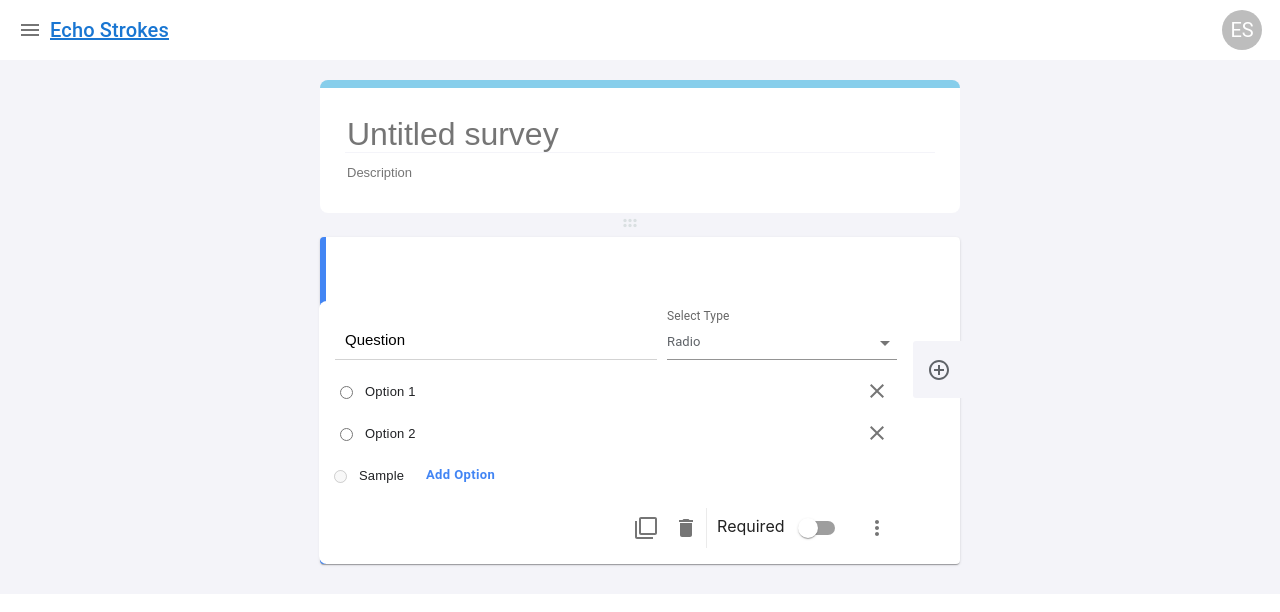
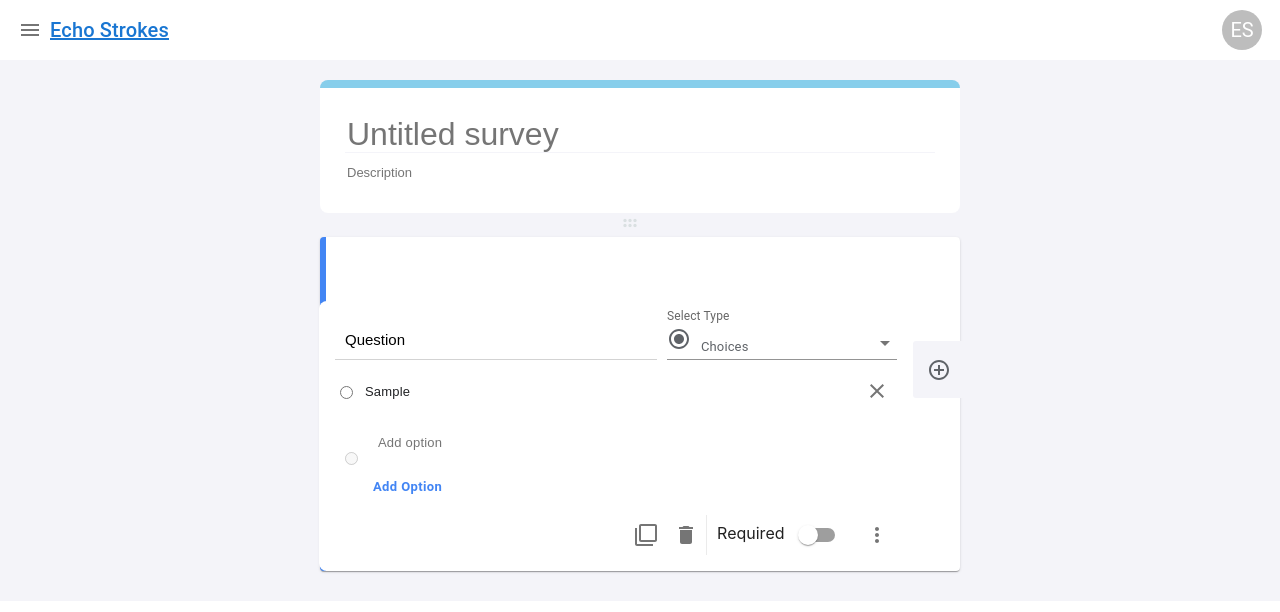
Before and after one commit to sannjayy/react-survey-forms, a React (Create React App) app: page /form/1 in a window 1280 px wide. Both pictures are taken after typing "Sample" into the empty fields and a click on the button "Add Option". Shown: the top 612 px of the page. Built offline with nearby package versions, Linux system fonts and the light colour scheme.

Commit message:
grid options on process

```diff
--- a/src/components/Form/AddOptionsField.js
+++ b/src/components/Form/AddOptionsField.js
@@ -1,45 +1,45 @@
 // import CropOriginalIcon from '@mui/icons-material/CropOriginal';
-import { FormControlLabel, Button  } from '@mui/material';
-import ShortTextIcon from '@mui/icons-material/ShortText';
-import CloseIcon from '@mui/icons-material/Close';
-import { IconButton } from '@mui/material';
+// import { FormControlLabel, Button } from '@mui/material';
+// import ShortTextIcon from '@mui/icons-material/ShortText';
+// import CloseIcon from '@mui/icons-material/Close';
+// import { IconButton } from '@mui/material';
+// import { useState } from 'react';
+import GridOptions from '../Section/GridOptions';
+import SimpleOptions from '../Section/SimpleOptions';
 
-export default function AddOptionsField({ question, i, handleChangeOption, handleRemoveOption, handleAddOption}) {
-	return (
-		<div>
-			{question.options.map((option, j) => (
-				<div className="add_question_body" key={j}>
-					{
-						(question.questionType !== 'text') ?
-							<input type={question.questionType} style={{ marginRight: '10px' }} /> :
-							<ShortTextIcon style={{ marginRight: '10px' }} />
-					}
-					<div>
-						<input type='text' className='text_input' placeholder='option' onChange={(e) => handleChangeOption(e.target.value, i, j)} value={question.options[j].optionText} />
-						{/* value={question.options[j].optionText} /> */}
-					</div>
+export default function AddOptionsField({
+    question,
+    i,
+    handleChangeOption,
+    handleRemoveOption,
+    handleAddOption,
 
-					{/* <CropOriginalIcon /> */}
+    questions,
+    setQuestions,
+}) {
 
-					<IconButton aria-label="delete" onClick={() => handleRemoveOption(i, j)}>
-						<CloseIcon  />
-					</IconButton>
-				</div>
-			))}
-			{question.options.length < 5 ? (
-				<div className='add_question_body'>
-					<FormControlLabel disabled control={
-						(question.questionType !== 'text') ?
-							<input type={question.questionType} color="primary" inputprops={{ 'aria-label': 'secondary checkbox' }} style={{ marginLeft: '10px', marginRight: '10px' }} disabled /> :
-							<ShortTextIcon style={{ marginRight: '10px' }} />
-					} label={
-						<div>
-							<input type='text' className="text_input" style={{ fontSize: '13px', width: '60px' }} placeholder="add other" />
-							<Button size="small" style={{ textTransform: 'none', color: "#4285f4", fontSize: '13px', fontWeight: '600' }} onClick={() => handleAddOption(i)}>Add Option</Button>
-						</div>
-					} />
-				</div>
-			) : ''}
-		</div>
-	)
+
+    return (
+        <>
+            {(question.questionType === 'CHECKBOX_GRID' || question.questionType === 'RADIO_GRID') ?
+                <GridOptions
+                    question={question}
+                    i={i}
+                    handleAddOption={handleAddOption}
+
+                    questions={questions}
+                    setQuestions={setQuestions}
+                />
+                :
+                <SimpleOptions
+                    question={question}
+                    i={i}
+                    handleChangeOption={handleChangeOption}
+                    handleRemoveOption={handleRemoveOption}
+                    handleAddOption={handleAddOption}
+                />
+            }
+        </>
+
+    )
 }
--- a/src/components/Form/AddQuestionField.js
+++ b/src/components/Form/AddQuestionField.js
@@ -1,11 +1,16 @@
 import { MenuItem, Select  } from '@mui/material';
-
-// import CheckBoxIcon from '@mui/icons-material/CheckBox';
-// import RadioButtonCheckedIcon from '@mui/icons-material/RadioButtonChecked';
-// import SubjectIcon from '@mui/icons-material/Subject';
+import CheckBoxIcon from '@mui/icons-material/CheckBox';
+import RadioButtonCheckedIcon from '@mui/icons-material/RadioButtonChecked';
+import SubjectIcon from '@mui/icons-material/Subject';
 import InputLabel from '@mui/material/InputLabel';
 import FormControl from '@mui/material/FormControl';
 import Grid from '@mui/material/Grid';
+import DragIndicatorSharpIcon from '@mui/icons-material/DragIndicatorSharp';
+import Divider from '@mui/material/Divider';
+import ArrowDropDownCircleSharpIcon from '@mui/icons-material/ArrowDropDownCircleSharp';
+import ViewModuleIcon from '@mui/icons-material/ViewModule';
+
+
 export default function AddQuestionField({ question, i, handleChangeQuestion, handleChangeQuestionDesc, addQuestionType, }) {
 
 	return (
@@ -24,38 +29,34 @@ export default function AddQuestionField({ question, i, handleChangeQuestion, ha
                     value={question.questionType}
                     labelId="select-type-label"
                 >
-                    <MenuItem value='text'>
-                        {/* <SubjectIcon style={{ marginRight: '10px' }} /> */}
+                    <MenuItem value='TEXT'>
+                        <SubjectIcon style={{ marginRight: '10px' }} />
                         Text
                     </MenuItem>
-                    <MenuItem value='checkbox'>
-                        {/* <CheckBoxIcon style={{ marginRight: '10px',}} /> */}
-                        Checkbox
+                    <MenuItem value='RADIO'>
+                        <RadioButtonCheckedIcon style={{ marginRight: '10px' }} />
+                        Choices
                     </MenuItem>
-                    <MenuItem value='radio'>
-                        {/* <RadioButtonCheckedIcon style={{ marginRight: '10px' }} /> */}
-                        Radio
+                    <MenuItem value='CHECKBOX'>
+                        <CheckBoxIcon style={{ marginRight: '10px',}} />
+                        Checkboxes
+                    </MenuItem>
+                    <MenuItem value='DROPDOWN'>
+                        <ArrowDropDownCircleSharpIcon style={{ marginRight: '10px',}} />
+                        Dropdown
+                    </MenuItem>
+
+                    <Divider />
+                    <MenuItem value='CHECKBOX_GRID'>
+                        <ViewModuleIcon style={{ marginRight: '10px' }} />
+                        Multiple Checkbox Grid
+                    </MenuItem>
+                    <MenuItem value='RADIO_GRID'>
+                        <DragIndicatorSharpIcon style={{ marginRight: '10px' }} />
+                        Multiple Choice Grid
                     </MenuItem>
 				</Select>
 			</FormControl>
-            {/* <FormControl variant="standard">
-				<InputLabel>Type</InputLabel>
-				<Select className='select' style={{ color: '#5f6368', fontSize: '13px' }} label="Type">
-					<MenuItem id="text" value="Text" onClick={() => addQuestionType(i, 'text')} key={`Text`}>
-						<SubjectIcon style={{ marginRight: '10px' }} />
-						Paragraph
-					</MenuItem>
-					<MenuItem id="checkbox" value="Checkbox" onClick={() => addQuestionType(i, 'checkbox')} key={`Checkbox`}>
-						<CheckBoxIcon style={{ marginRight: '10px' }} />
-						Checkbox
-					</MenuItem>
-					<MenuItem id="radio" value="Radio" onClick={() => addQuestionType(i, 'radio')} key={`Checkbox`}>
-						<RadioButtonCheckedIcon style={{ marginRight: '10px' }} />
-						Multiple Choice
-					</MenuItem>
-				</Select>
-			</FormControl> */}
-
 		</div>
         {question.showDescription &&
         <Grid container spacing={2}>
--- a/src/components/Form/QuestionForm.js
+++ b/src/components/Form/QuestionForm.js
@@ -17,10 +17,36 @@ export default function QuestionForm() {
 			questionText: 'Question',
             questionDesc: '',
             showDescription: false,
-			questionType: "radio",
-			options: [
-				{ optionText: 'Option 1'},
-			],
+			questionType: "RADIO",
+			options: [],
+            questionGridItem: {
+                rows: [
+                    {
+                        questionId:"42b72170",
+                        title: "Row 1",
+                        required: true,
+                    },
+                    {
+                        questionId:"42b72170",
+                        title: "Row 1",
+                        required: true,
+                    },
+                ],
+                columns:{
+                    type:"RADIO",
+                    options:[
+                       {
+                          value:"Columdn 1"
+                       },
+                       {
+                          value:"Column 2"
+                       },
+                       {
+                          value:"Column 3"
+                       }
+                    ]
+                },
+            },
 			open: true,
 			required: false,
 		}
@@ -34,10 +60,9 @@ export default function QuestionForm() {
                 questionText: 'Question',
                 questionDesc: '',
                 showDescription: false,
-			    questionType: "radio",
-                options: [
-                    { optionText: 'Option 1'},
-                ],
+			    questionType: "RADIO",
+                options: [],
+                questionGroupItem: {},
                 open: true,
                 required: false,
             }
@@ -101,10 +126,14 @@ export default function QuestionForm() {
         setQuestions(removeQuestionOption)
         // console.log(`${i} __ ${j}`)
     }
-    const handleAddOption = (i) => {
+    const handleAddOption = (optionText, i) => {
         const optionOfQuestion = [...questions];
-        if (optionOfQuestion[i].options.length < 5) {
-            optionOfQuestion[i].options.push({optionText: `Option ${(optionOfQuestion[i].options.length + 1)}`})
+        if (optionOfQuestion[i].options.length < 10) {
+            if(optionText){
+                optionOfQuestion[i].options.push({optionText: optionText})
+            } else {
+                optionOfQuestion[i].options.push({optionText: `Option ${(optionOfQuestion[i].options.length + 1)}`})
+            }
         } else {
             console.log('max 5 options allowed');
         }
@@ -146,7 +175,7 @@ export default function QuestionForm() {
     const handleExpand = (i) => {
         let qs = [...questions];
         for (let j=0; j < qs.length; j++){
-            if( i === j){
+            if(i === j){
                 qs[j].open = true;
             } else {
                 qs[j].open = false;
@@ -208,6 +237,9 @@ export default function QuestionForm() {
                                             handleChangeOption={handleChangeOption}
                                             handleRemoveOption={handleRemoveOption}
                                             handleAddOption={handleAddOption}
+
+                                            questions={questions}
+                                            setQuestions={setQuestions}
                                         />
                                         <FormFooter
                                             question={question}
--- /dev/null
+++ b/src/components/Section/GridOptions.js
@@ -0,0 +1,137 @@
+import { Button } from '@mui/material';
+import CloseIcon from '@mui/icons-material/Close';
+import { IconButton } from '@mui/material';
+import { useState } from 'react';
+import Box from '@mui/material/Box';
+import Grid from '@mui/material/Grid';
+import Typography from '@mui/material/Typography';
+
+export default function GridOptions({ question, i, handleAddOption, questions,
+    setQuestions,}) {
+	const [rowText, setRowText] = useState('')
+	const [columnText, setColumnText] = useState('')
+	const rows = question.questionGridItem.rows;
+	const columns = question.questionGridItem.columns;
+
+	// console.log('questions -> ', questions);
+	console.log('rows -> ', rows);
+
+	const handleColumnChangeOption = (text, i, j) => {
+        const questionOption = [...questions];
+        questionOption[i].questionGridItem.columns.options[j].value = text;
+        setQuestions(questionOption)
+    }
+	const handleRemoveColumnOption = (i, j) => {
+        // i question index & j option index
+        const removeQuestionOption = [...questions];
+        if (removeQuestionOption[i].questionGridItem.columns.options.length > 1) {
+            removeQuestionOption[i].questionGridItem.columns.options.splice(j, 1)
+        }
+        setQuestions(removeQuestionOption)
+        // console.log(`${i} __ ${j}`)
+    }
+	const handleRowChangeOption = (text, i, k) => {
+        const questionOption = [...questions];
+        questionOption[i].questionGridItem.rows[k].title = text;
+        setQuestions(questionOption)
+    }
+
+	const handleRemoveRowOption = (i, j) => {
+        // i question index & j option index
+        const removeQuestionOption = [...questions];
+        if (removeQuestionOption[i].questionGridItem.rows.length > 1) {
+            removeQuestionOption[i].questionGridItem.rows.splice(j, 1)
+        }
+        setQuestions(removeQuestionOption)
+        // console.log(`${i} __ ${j}`)
+    }
+	return (
+		<Box sx={{ flexGrow: 1, marginTop: 5, marginBottom: 5}}>
+			<Grid container spacing={2}>
+				{/* Row */}
+				<Grid item xs={6} md={6} sm={12}>
+					<Typography variant="button" display="block" gutterBottom>Row</Typography>
+					{rows.map((row, k) => (
+						<div className="add_question_body" key={k}>
+							<div>
+								<input
+									type='text'
+									className='text_input'
+									style={{ width: '65%'}}
+									placeholder='option'
+									onChange={(e) => handleRowChangeOption(e.target.value, i, k)}
+									value={row.title}
+								/>
+							</div>
+							<IconButton aria-label="delete" onClick={() => handleRemoveRowOption(i, k)}>
+								<CloseIcon />
+							</IconButton>
+						</div>
+					))}
+
+
+					{rows.length < 10 &&
+						<div className='add_question_body'>
+
+							<div>
+								<input type='text'
+									className="text_input"
+									style={{ width: '65%'}}
+									placeholder="Add row"
+									value={rowText}
+									onChange={(e) => setRowText(e.target.value)}
+								/>
+								<Button size="small" style={{ textTransform: 'none', color: "#4285f4", fontSize: '13px', fontWeight: '600' }}>Add Row</Button>
+							</div>
+						</div>
+					}
+				</Grid>
+				{/* Column */}
+				<Grid item xs={6} md={6} sm={12}>
+					<Typography  variant="button" display="block" gutterBottom>Column</Typography>
+					{columns.options.map((column, j) => (
+						<div className="add_question_body" key={j}>
+							<input
+								type={columns.type}
+								color="primary"
+								inputprops={{ 'aria-label': 'secondary checkbox' }}
+								style={{ marginLeft: '10px', marginRight: '10px' }}
+								disabled
+							/>
+							<div>
+								<input
+									type='text'
+									className='text_input'
+									style={{ width: '65%'}}
+									placeholder='option'
+									onChange={(e) => handleColumnChangeOption(e.target.value, i, j)}
+									value={column.value}
+								/>
+							</div>
+							<IconButton aria-label="delete" onClick={() => handleRemoveColumnOption(i, j)}>
+								<CloseIcon />
+							</IconButton>
+						</div>
+					))}
+
+					{columns.options.length < 10 &&
+						<div className='add_question_body'>
+							<div>
+								<input type='text'
+									className="text_input"
+									style={{ width: '65%'}}
+									placeholder="Add column"
+									value={columnText}
+									onChange={(e) => setColumnText(e.target.value)}
+								/>
+								<Button size="small" style={{ textTransform: 'none', color: "#4285f4", fontSize: '13px', fontWeight: '600' }}>Add Column</Button>
+							</div>
+						</div>
+					}
+
+				</Grid>
+			</Grid>
+		</Box>
+
+	)
+}
--- /dev/null
+++ b/src/components/Section/SimpleOptions.js
@@ -0,0 +1,95 @@
+// import CropOriginalIcon from '@mui/icons-material/CropOriginal';
+import { Button } from '@mui/material';
+import ShortTextIcon from '@mui/icons-material/ShortText';
+import CloseIcon from '@mui/icons-material/Close';
+import { IconButton } from '@mui/material';
+import { useState } from 'react';
+
+export default function SimpleOptions({ question, i, handleChangeOption, handleRemoveOption, handleAddOption }) {
+	const [optionText, setOptionText] = useState('')
+
+	return (
+		<div>
+			{/* Showing the options fields */}
+			{question.options.map((option, j) => (
+				<div className="add_question_body" key={j}>
+					{(question.questionType !== 'TEXT' && question.questionType !== 'DROPDOWN') ?
+						<input type={question.questionType} style={{ marginRight: '10px' }} />
+						:
+						<ShortTextIcon style={{ marginRight: '10px' }} />
+					}
+					<div>
+						<input
+							type='text'
+							className='text_input'
+							placeholder='option'
+							onChange={(e) => handleChangeOption(e.target.value, i, j)}
+							value={question.options[j].optionText}
+							disabled={(question.questionType === 'TEXT') ? true : false}
+						/>
+						{/* value={question.options[j].optionText} /> */}
+					</div>
+
+					{/* <CropOriginalIcon /> */}
+
+					<IconButton aria-label="delete" onClick={() => handleRemoveOption(i, j)}>
+						<CloseIcon />
+					</IconButton>
+				</div>
+			))}
+
+			{/* Add other options section  */}
+			{question.options.length < 10 &&
+				<div className='add_question_body'>
+					{(question.questionType !== 'TEXT' && question.questionType !== 'DROPDOWN') &&
+						<input
+							type={question.questionType}
+							color="primary"
+							inputprops={{ 'aria-label': 'secondary checkbox' }}
+							style={{ marginLeft: '10px', marginRight: '10px' }}
+							disabled
+						/>
+					}
+
+					<div>
+						<input type='text'
+							className="text_input"
+							style={{padding: '10px'}}
+							placeholder={(question.questionType === 'TEXT') ? 'Add more field' : 'Add option'}
+							value={optionText}
+							onChange={(e) => setOptionText(e.target.value)}
+							disabled={(question.questionType === 'TEXT') ? true : false}
+						/>
+						<Button size="small" style={{ textTransform: 'none', color: "#4285f4", fontSize: '13px', fontWeight: '600' }} onClick={() => { handleAddOption(optionText, i); setOptionText('') }}>
+							{(question.questionType === 'TEXT') ? 'Add field' : 'Add Option'}
+						</Button>
+					</div>
+				</div>}
+			{/* {question.options.length < 10 ? (
+				<div className='add_question_body'>
+					<FormControlLabel disabled control={
+						(question.questionType !== 'text' ) ?
+							<input
+                                type={question.questionType === 'dropdown'}
+                                color="primary"
+                                inputprops={{ 'aria-label': 'secondary checkbox' }}
+                                style={{ marginLeft: '10px', marginRight: '10px' }}
+                                disabled
+                            /> :
+							<ShortTextIcon style={{ marginRight: '10px' }} />
+					} label={
+						<div>
+							<input type='text'
+                                className="text_input"
+                                placeholder="add other"
+                                value={optionText}
+                                onChange={(e) => setOptionText(e.target.value)}
+                            />
+							<Button size="small" style={{ textTransform: 'none', color: "#4285f4", fontSize: '13px', fontWeight: '600' }} onClick={() => {handleAddOption(optionText, i); setOptionText('')}}>Add Option</Button>
+						</div>
+					} />
+				</div>
+			) : ''} */}
+		</div>
+	)
+}
```
